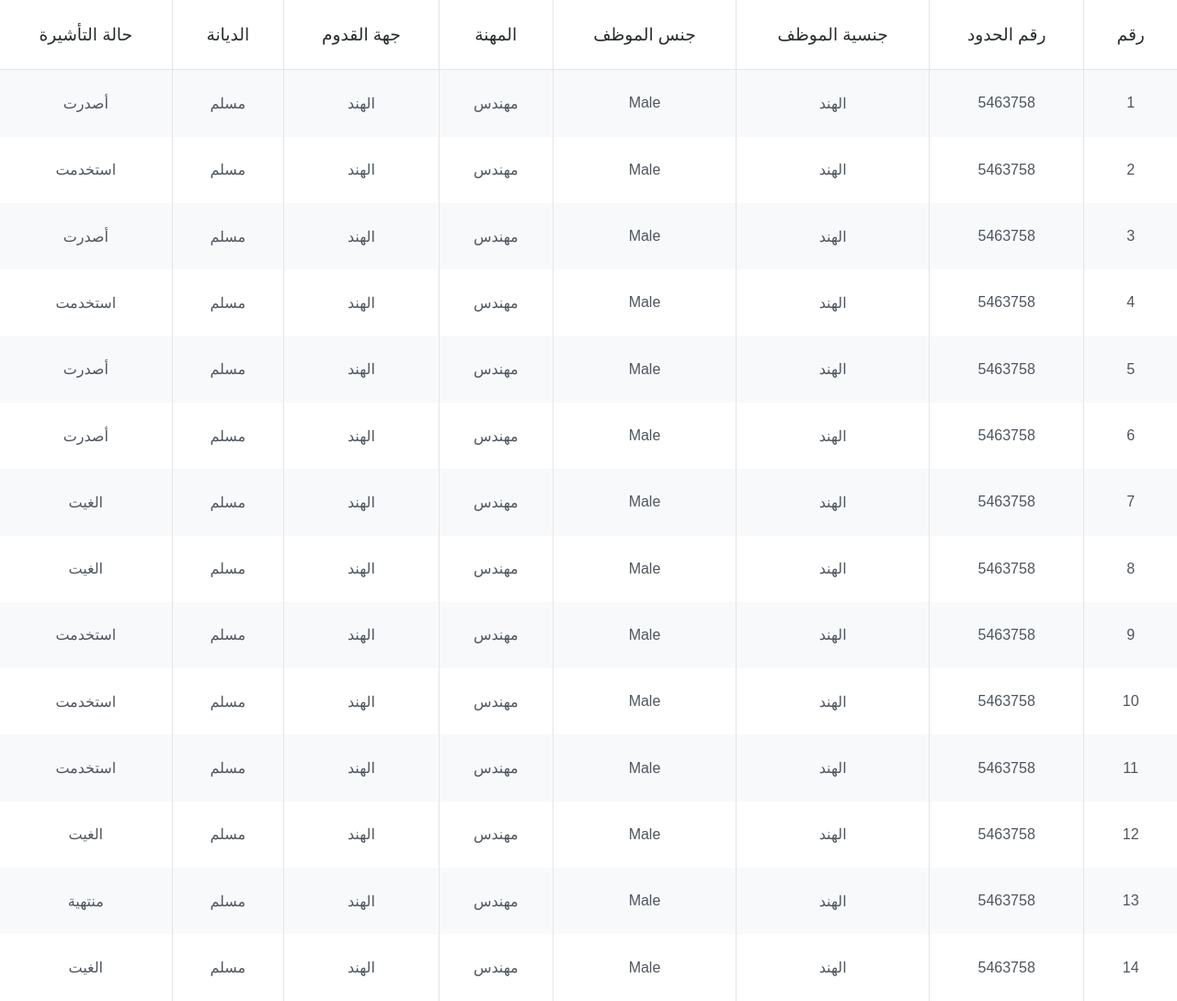
After one commit to mateuszmatyszkowicz/takamol-twig-creator, a Node server app: page /visa-request-visas-report in a window 1280 px wide. The commit adds this page. Shown: the whole page at 92% size. Run offline with Node 20, Linux system fonts and the light colour scheme; some libraries are stand-ins or nearby versions.

Commit message:
Added visa request visas report for Pro Branch

```diff
--- /dev/null
+++ b/data/visa-request-visas-report.js
@@ -0,0 +1,138 @@
+module.exports = {
+    headerData: {
+        requestNumber: "546789",
+        establishmentName: "فرع شركة الفلك للخدمات العمالية مساهمة مقفلة",
+        establishmentNumber: "15-1770645",
+        crNumber: "1010202845",
+    },
+    data: {
+        visas: [
+            {
+                borderNumber: "5463758",
+                nationality: "الهند",
+                gender: "Male",
+                occupation: "مهندس",
+                origin: "الهند",
+                religion: "مسلم",
+                status: "أصدرت",
+            },
+            {
+                borderNumber: "5463758",
+                nationality: "الهند",
+                gender: "Male",
+                occupation: "مهندس",
+                origin: "الهند",
+                religion: "مسلم",
+                status: "استخدمت",
+            },
+            {
+                borderNumber: "5463758",
+                nationality: "الهند",
+                gender: "Male",
+                occupation: "مهندس",
+                origin: "الهند",
+                religion: "مسلم",
+                status: "أصدرت",
+            },
+            {
+                borderNumber: "5463758",
+                nationality: "الهند",
+                gender: "Male",
+                occupation: "مهندس",
+                origin: "الهند",
+                religion: "مسلم",
+                status: "استخدمت",
+            },
+            {
+                borderNumber: "5463758",
+                nationality: "الهند",
+                gender: "Male",
+                occupation: "مهندس",
+                origin: "الهند",
+                religion: "مسلم",
+                status: "أصدرت",
+            },
+            {
+                borderNumber: "5463758",
+                nationality: "الهند",
+                gender: "Male",
+                occupation: "مهندس",
+                origin: "الهند",
+                religion: "مسلم",
+                status: "أصدرت",
+            },
+            {
+                borderNumber: "5463758",
+                nationality: "الهند",
+                gender: "Male",
+                occupation: "مهندس",
+                origin: "الهند",
+                religion: "مسلم",
+                status: "الغيت",
+            },
+            {
+                borderNumber: "5463758",
+                nationality: "الهند",
+                gender: "Male",
+                occupation: "مهندس",
+                origin: "الهند",
+                religion: "مسلم",
+                status: "الغيت",
+            },
+            {
+                borderNumber: "5463758",
+                nationality: "الهند",
+                gender: "Male",
+                occupation: "مهندس",
+                origin: "الهند",
+                religion: "مسلم",
+                status: "استخدمت",
+            },
+            {
+                borderNumber: "5463758",
+                nationality: "الهند",
+                gender: "Male",
+                occupation: "مهندس",
+                origin: "الهند",
+                religion: "مسلم",
+                status: "استخدمت",
+            },
+            {
+                borderNumber: "5463758",
+                nationality: "الهند",
+                gender: "Male",
+                occupation: "مهندس",
+                origin: "الهند",
+                religion: "مسلم",
+                status: "استخدمت",
+            },
+            {
+                borderNumber: "5463758",
+                nationality: "الهند",
+                gender: "Male",
+                occupation: "مهندس",
+                origin: "الهند",
+                religion: "مسلم",
+                status: "الغيت",
+            },
+            {
+                borderNumber: "5463758",
+                nationality: "الهند",
+                gender: "Male",
+                occupation: "مهندس",
+                origin: "الهند",
+                religion: "مسلم",
+                status: "منتهية",
+            },
+            {
+                borderNumber: "5463758",
+                nationality: "الهند",
+                gender: "Male",
+                occupation: "مهندس",
+                origin: "الهند",
+                religion: "مسلم",
+                status: "الغيت",
+            },
+        ],
+    },
+};
--- a/server.js
+++ b/server.js
@@ -228,6 +228,25 @@ app.get("/visa-weekly-report-footer", (req, res) => {
   res.render("visa-weekly-report/visa-weekly-report-footer.twig", {});
 });
 
+// VISA REQUEST VISAS REPORT
+const visaRequestVisasReport = require('./data/visa-request-visas-report')
+
+app.get("/visa-request-visas-report", (req, res) => {
+  res.render("visa-request-visas-report/visa-request-visas-report.twig", {
+    'visaRequest': visaRequestVisasReport.data,
+  });
+});
+
+app.get("/visa-request-visas-report-header", (req, res) => {
+  res.render("visa-request-visas-report/visa-request-visas-report-header.twig", {
+    'visaRequest': visaRequestVisasReport.headerData,
+  });
+});
+
+app.get("/visa-request-visas-report-footer", (req, res) => {
+  res.render("visa-request-visas-report/visa-request-visas-report-footer.twig", {});
+});
+
 
 app.get("/notice", (req, res) => {
   res.render("notice.twig", {});
--- /dev/null
+++ b/views/visa-request-visas-report/visa-request-visas-report.twig
@@ -0,0 +1,147 @@
+<html lang="ar" dir="rtl">
+<head>
+    <meta charset="UTF-8" />
+    <title>Visa request - list of visas</title>
+    <style>
+        html,
+        body {
+            margin: 0;
+            padding: 0;
+            font-family: "Arial";
+        }
+
+        body {
+            color: #272c2d;
+            width: auto;
+        }
+
+        p {
+            margin: 4pt 4pt 0;
+        }
+
+        .font-bold {
+            font-weight: 700;
+        }
+
+        .table-header {
+            font-weight: 400;
+            font-size: 14pt;
+        }
+
+        .table-header.table-cell {
+            border-top: 1px solid #E6E5E5;
+            border-bottom: 1px solid #E6E5E5;
+        }
+
+        .table-header-first-row .table-header.table-cell {
+            border-top: none;
+        }
+
+        table#visa-request-visas-report {
+            font-size: 12pt;
+            border-collapse: collapse;
+        }
+
+        .table-cell {
+            padding: 20pt;
+        }
+
+        .table-cell:not(:first-child) {
+            border-right: 1px solid #E6E5E5;
+        }
+
+        table#visa-request-visas-report tbody {
+            color: #4e555e;
+        }
+
+        table#visa-request-visas-report tbody .table-row-coloured:nth-child(2n-1) {
+            background-color: rgba(241, 244, 247, 0.5);
+        }
+
+        table#visa-request-visas-report tbody .table-row-coloured:first-child {
+            border-top: 1px solid #E6E5E5;
+        }
+
+        table#visa-request-visas-report thead {
+            display: table-header-group;
+        }
+
+        table#visa-request-visas-report tr {
+            page-break-inside: avoid;
+        }
+
+        .table-row-total td {
+            border-top: 1px solid #0D5068;
+            font-size: 14pt;
+        }
+    </style>
+</head>
+
+<body>
+<div class="pdf-body">
+    <table id="visa-request-visas-report" style="width: 100%">
+        <thead align="center">
+        <tr class="table-header-first-row">
+            <th class="table-header table-cell">
+                <div>رقم</div>
+            </th>
+
+            <th class="table-header table-cell">
+                <div>رقم الحدود</div>
+            </th>
+            <th class="table-header table-cell">
+                <div>جنسية الموظف</div>
+            </th>
+
+            <th class="table-header table-cell">
+                <div>جنس الموظف</div>
+            </th>
+            <th class="table-header table-cell">
+                <div>المهنة</div>
+            </th>
+
+            <th class="table-header table-cell">
+                <div>جهة القدوم</div>
+            </th>
+            <th class="table-header table-cell">
+                <div>الديانة</div>
+            </th>
+            <th class="table-header table-cell">
+                <div>حالة التأشيرة</div>
+            </th>
+        </tr>
+        </thead>
+        <tbody align="center">
+        {% for visa in visaRequest.visas %}
+            <tr class="table-row-coloured">
+                <td class="table-cell">
+                    {{ loop.index }}
+                </td>
+                <td class="table-cell">
+                    {{ visa.borderNumber }}
+                </td>
+                <td class="table-cell">
+                    {{ visa.nationality }}
+                </td>
+                <td class="table-cell">
+                    {{ visa.gender }}
+                </td>
+                <td class="table-cell">
+                    {{ visa.occupation }}
+                </td>
+                <td class="table-cell">
+                    {{ visa.origin }}
+                </td>
+                <td class="table-cell">
+                    {{ visa.religion }}
+                </td>
+                <td class="table-cell">
+                    {{ visa.status }}
+                </td>
+            </tr>
+        {% endfor %}
+        </tbody>
+    </table>
+</div>
+</body>
+</html>
```
Also changed, not shown: views/index.twig (+16 -0 lines), views/visa-request-visas-report/visa-request-visas-report-footer.twig (added, +51 -0 lines), views/visa-request-visas-report/visa-request-visas-report-header.twig (added, +92 -0 lines).
